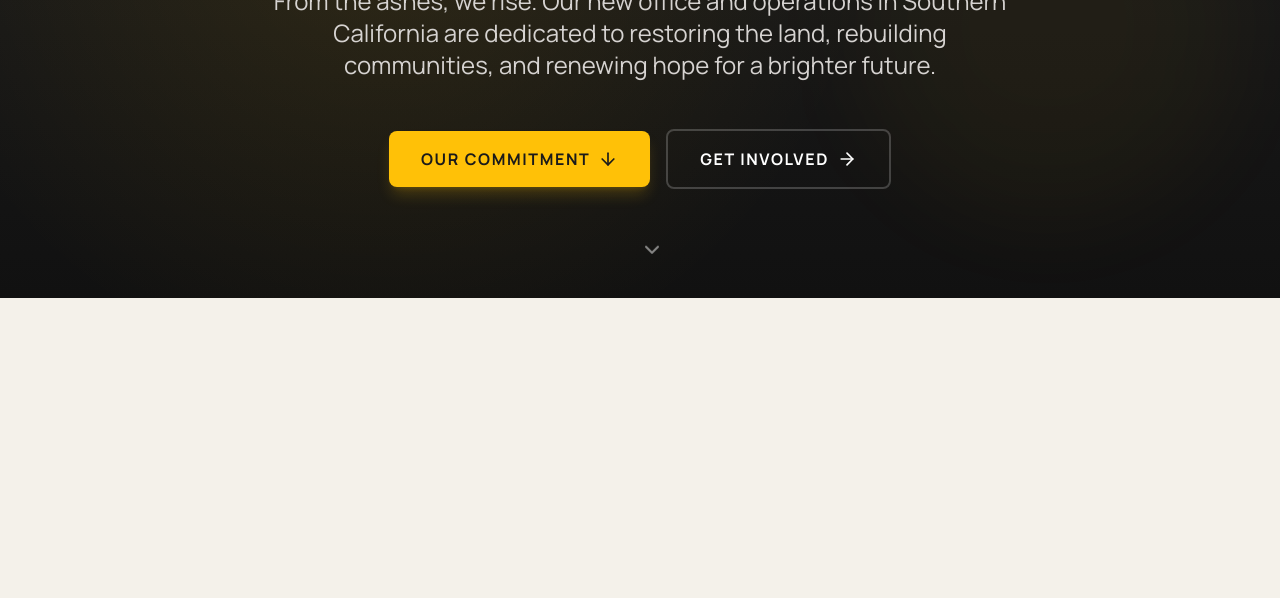
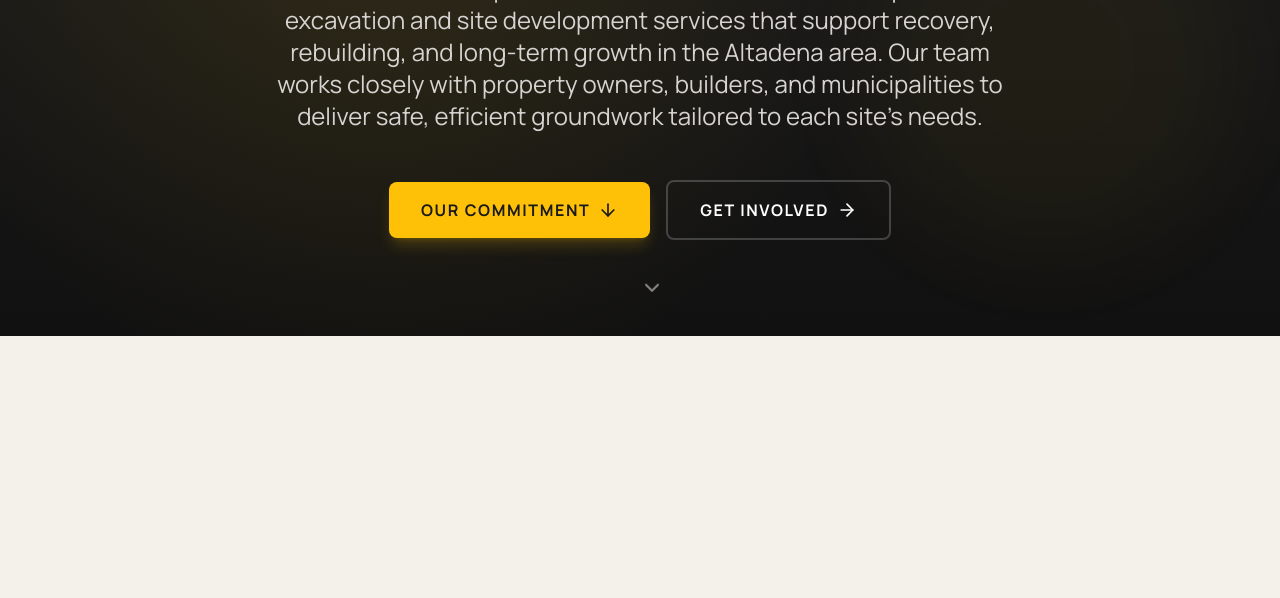
Before and after one commit to slender-co/DDE-Web, a website: page altadena.html in a window 1280 px wide. Shown: the part 502-1100 px from the top of the page. Drawn offline with nearby package versions, Linux system fonts and the light colour scheme.

Commit message:
Intro Content Update - Test Push

```diff
--- a/altadena.html
+++ b/altadena.html
@@ -111,7 +111,7 @@
 
                 <!-- Subtitle -->
                 <p class="text-xl md:text-2xl text-stone-300 mb-12 leading-relaxed max-w-3xl mx-auto js-fade-element opacity-0 translate-y-4" style="animation-delay: 0.2s;">
-                    From the ashes, we rise. Our new office and operations in Southern California are dedicated to restoring the land, rebuilding communities, and renewing hope for a brighter future.
+                    With dedicated operations in Southern California, we provide excavation and site development services that support recovery, rebuilding, and long-term growth in the Altadena area. Our team works closely with property owners, builders, and municipalities to deliver safe, efficient groundwork tailored to each site’s needs.
                 </p>
 
                 <!-- CTA Buttons -->
```
